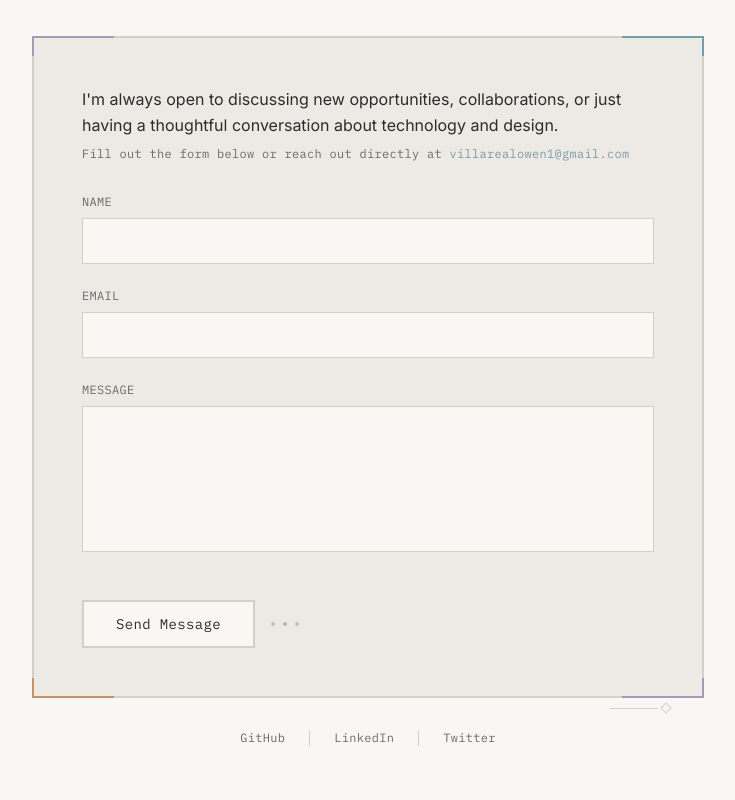
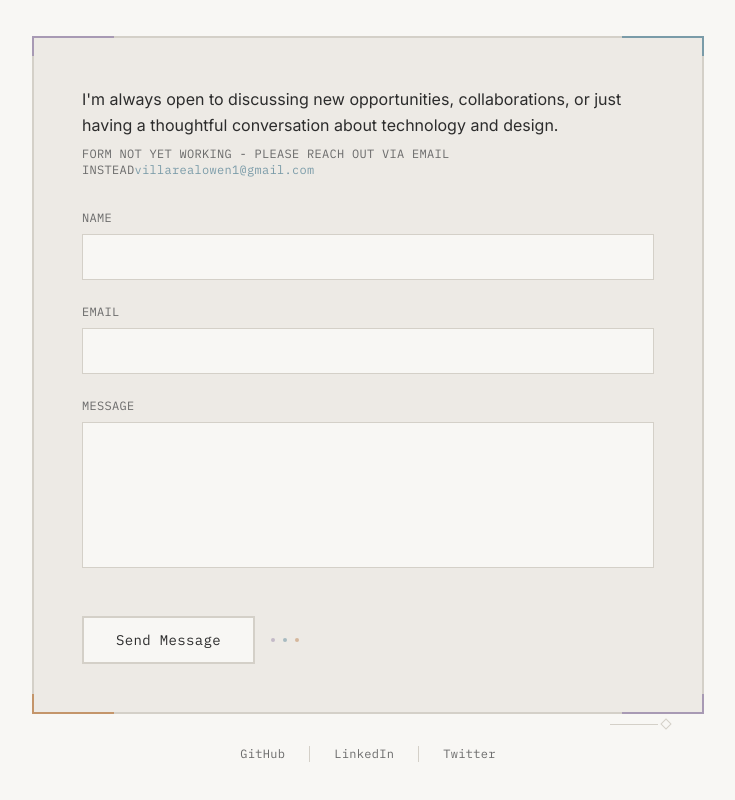
Before and after one commit to idqam/portoflio-website, a Next.js app: page / in a window 1280 px wide. Shown: the part 2781-3581 px from the top of the page, without its empty margins (272-1007 px from the left). Built offline with nearby package versions, Linux system fonts and the light colour scheme; a web font is replaced by a local one.

Commit message:
fixed contact

```diff
--- a/app/components/Contact.tsx
+++ b/app/components/Contact.tsx
@@ -100,8 +100,8 @@ export default function Contact() {
               or just having a thoughtful conversation about technology and
               design.
             </p>
-            <p className="font-mono text-xs text-[var(--text-muted)] tracking-wide">
-              Fill out the form below or reach out directly at{" "}
+            <p className="font-mono text-red text-xs text-[var(--text-muted)] tracking-wide">
+              FORM NOT YET WORKING - PLEASE REACH OUT VIA EMAIL INSTEAD
               <a
                 href="mailto:villarealowen1@gmail.com"
                 className="text-[var(--accent-water)] hover:text-[var(--accent-lavender)] transition-colors duration-300"
```
